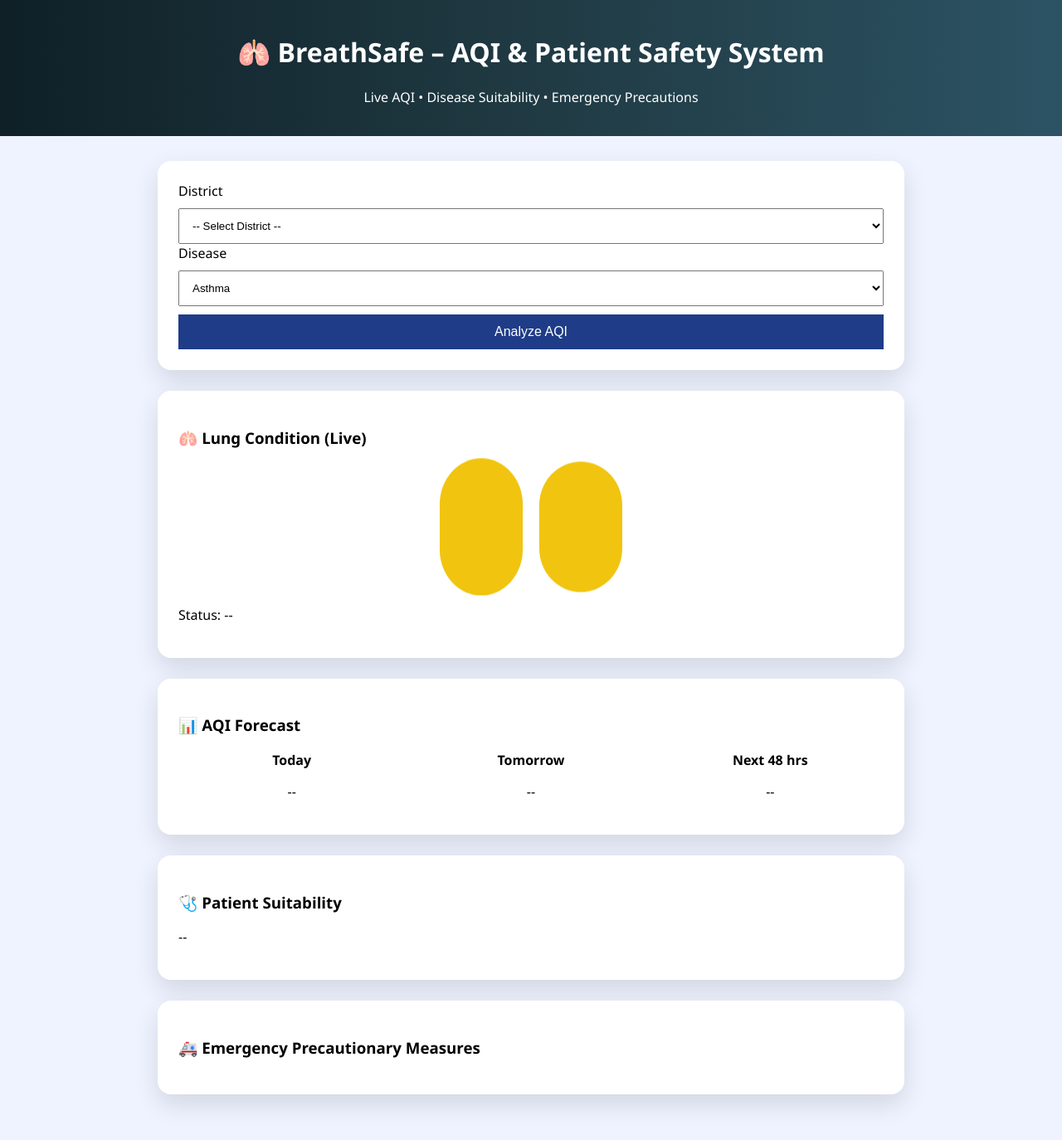
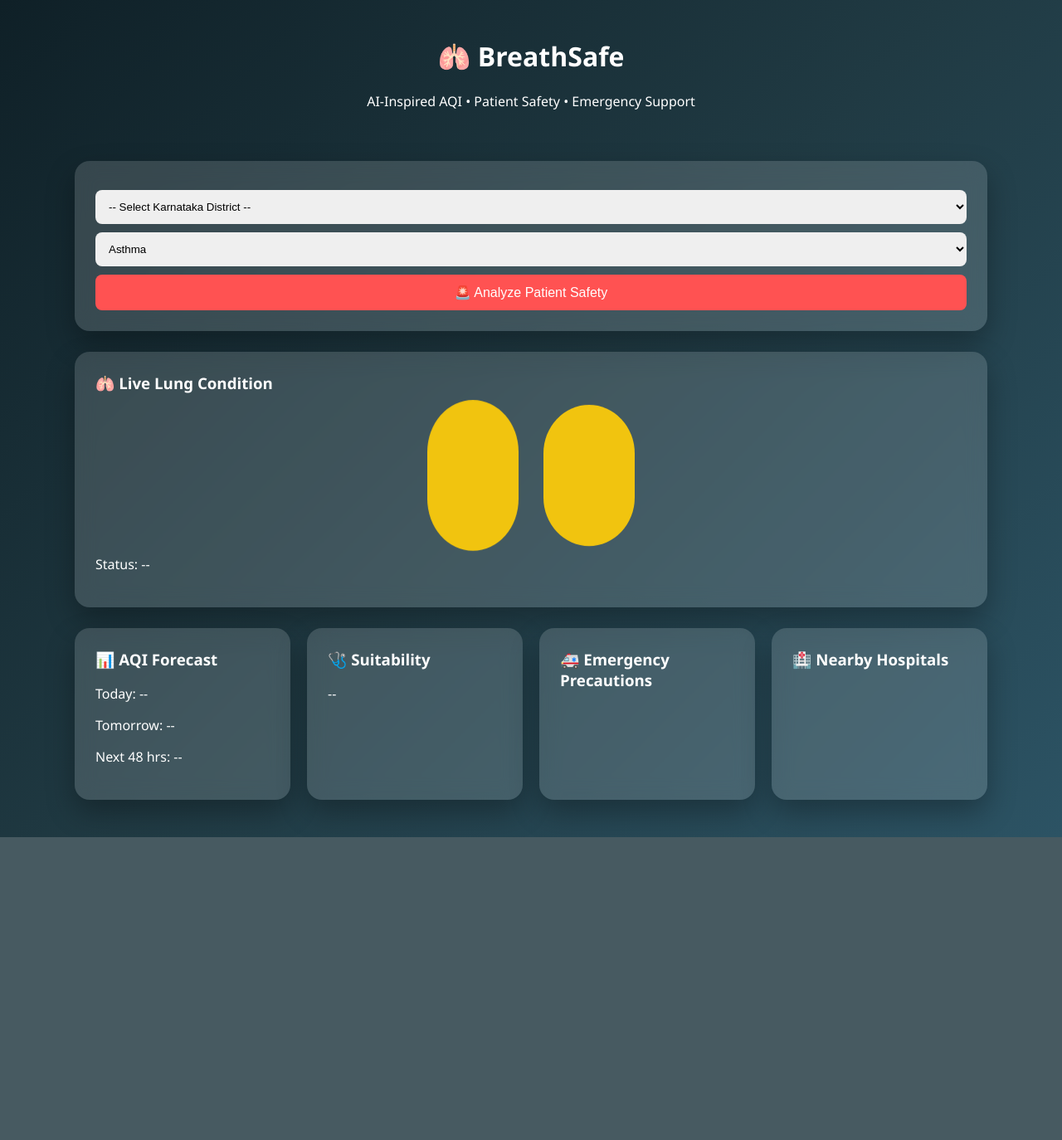
Before and after one commit to GowthamVeeraiah/Mini-Project-AQI, a Flask app: page / in a window 1280 px wide. Shown: the whole page at 83% size. After the commit the page ends 1009 px from the top, so only its background shows below. Run offline with Flask 3, Linux system fonts and the light colour scheme.

Commit message:
Revamp index.html for improved UI and functionality

```diff
--- a/templates/index.html
+++ b/templates/index.html
@@ -2,41 +2,42 @@
 <html lang="en">
 <head>
 <meta charset="UTF-8">
-<title>BreathSafe – Patient AQI Advisor</title>
+<title>BreathSafe – Smart Patient Safety System</title>
 
 <style>
 body{
+    margin:0;
     font-family:Segoe UI, sans-serif;
-    background:#eef3ff;
-    margin:0;
+    background:linear-gradient(135deg,#0f2027,#203a43,#2c5364);
+    color:white;
 }
 header{
-    background:linear-gradient(90deg,#0f2027,#203a43,#2c5364);
-    color:white;
-    padding:20px;
     text-align:center;
+    padding:25px;
 }
 .container{
-    max-width:900px;
+    max-width:1100px;
     margin:auto;
-    padding:30px;
+    padding:20px;
 }
 .card{
-    background:white;
+    background:rgba(255,255,255,0.15);
+    backdrop-filter:blur(12px);
+    border-radius:18px;
     padding:25px;
-    border-radius:16px;
     margin-bottom:25px;
-    box-shadow:0 12px 30px rgba(0,0,0,0.12);
+    box-shadow:0 15px 35px rgba(0,0,0,0.3);
 }
 select,button{
     width:100%;
     padding:12px;
     margin-top:10px;
+    border-radius:8px;
+    border:none;
 }
 button{
-    background:#1f3c88;
+    background:#ff5252;
     color:white;
-    border:none;
     font-size:16px;
     cursor:pointer;
 }
@@ -45,13 +46,12 @@ button{
 .lungs{
     display:flex;
     justify-content:center;
-    gap:20px;
-    margin:20px 0;
+    gap:30px;
 }
 .lung{
-    width:100px;
-    height:150px;
-    border-radius:50px;
+    width:110px;
+    height:160px;
+    border-radius:60px;
     background:#f1c40f;
     animation:breath 3s infinite;
 }
@@ -59,44 +59,58 @@ button{
 
 @keyframes breath{
     0%{transform:scaleY(1)}
-    50%{transform:scaleY(1.15)}
+    50%{transform:scaleY(1.2)}
     100%{transform:scaleY(1)}
 }
 
 .good{background:#2ecc71!important}
 .moderate{background:#f1c40f!important}
-.poor{background:#e74c3c!important}
+.poor{
+    background:#e74c3c!important;
+    animation:shake 0.5s infinite;
+}
 
-.forecast{
+@keyframes shake{
+    0%{transform:translateX(0)}
+    25%{transform:translateX(-5px)}
+    50%{transform:translateX(5px)}
+    75%{transform:translateX(-5px)}
+    100%{transform:translateX(0)}
+}
+
+.grid{
     display:grid;
-    grid-template-columns:repeat(3,1fr);
-    gap:15px;
-    text-align:center;
+    grid-template-columns:repeat(auto-fit,minmax(250px,1fr));
+    gap:20px;
 }
+
 ul{padding-left:20px}
+h3{margin-top:0}
 </style>
 </head>
 
 <body>
 
 <header>
-<h1>🫁 BreathSafe – AQI & Patient Safety System</h1>
-<p>Live AQI • Disease Suitability • Emergency Precautions</p>
+<h1>🫁 BreathSafe</h1>
+<p>AI-Inspired AQI • Patient Safety • Emergency Support</p>
 </header>
 
 <div class="container">
 
 <div class="card">
-<label>District</label>
 <select id="city">
-<option value="">-- Select District --</option>
-<option>Bengaluru Urban</option><option>Mysuru</option><option>Hassan</option>
-<option>Tumakuru</option><option>Mangaluru</option><option>Udupi</option>
-<option>Belagavi</option><option>Ballari</option><option>Bidar</option>
-<option>Kalaburagi</option><option>Shivamogga</option><option>Mandya</option>
+<option value="">-- Select Karnataka District --</option>
+<script>
+["Bagalkote","Ballari","Belagavi","Bengaluru Rural","Bengaluru Urban","Bidar",
+"Chamarajanagar","Chikkaballapura","Chikkamagaluru","Chitradurga","Dakshina Kannada",
+"Davanagere","Dharwad","Gadag","Hassan","Haveri","Kalaburagi","Kodagu","Kolar","Koppal",
+"Mandya","Mysuru","Raichur","Ramanagara","Shivamogga","Tumakuru","Udupi",
+"Uttara Kannada","Vijayanagara","Vijayapura","Yadgir"]
+.forEach(d=>document.write(`<option>${d}</option>`));
+</script>
 </select>
 
-<label>Disease</label>
 <select id="condition">
 <option>Asthma</option>
 <option>COPD</option>
@@ -104,11 +118,11 @@ ul{padding-left:20px}
 <option>Allergic Rhinitis</option>
 </select>
 
-<button onclick="checkAQI()">Analyze AQI</button>
+<button onclick="analyze()">🚨 Analyze Patient Safety</button>
 </div>
 
 <div class="card">
-<h3>🫁 Lung Condition (Live)</h3>
+<h3>🫁 Live Lung Condition</h3>
 <div class="lungs">
 <div class="lung" id="lungL"></div>
 <div class="lung right" id="lungR"></div>
@@ -116,56 +130,61 @@ ul{padding-left:20px}
 <p id="statusText">Status: --</p>
 </div>
 
+<div class="grid">
 <div class="card">
 <h3>📊 AQI Forecast</h3>
-<div class="forecast">
-<div><b>Today</b><p id="today">--</p></div>
-<div><b>Tomorrow</b><p id="tomorrow">--</p></div>
-<div><b>Next 48 hrs</b><p id="next48">--</p></div>
-</div>
+<p>Today: <span id="today">--</span></p>
+<p>Tomorrow: <span id="tomorrow">--</span></p>
+<p>Next 48 hrs: <span id="next48">--</span></p>
 </div>
 
 <div class="card">
-<h3>🩺 Patient Suitability</h3>
+<h3>🩺 Suitability</h3>
 <p id="suitability">--</p>
 </div>
 
 <div class="card">
-<h3>🚑 Emergency Precautionary Measures</h3>
+<h3>🚑 Emergency Precautions</h3>
 <ul id="precautions"></ul>
+</div>
+
+<div class="card">
+<h3>🏥 Nearby Hospitals</h3>
+<ul id="hospitals"></ul>
+</div>
 </div>
 
 </div>
 
 <script>
-const city=document.getElementById("city");
-const condition=document.getElementById("condition");
-const lungL=document.getElementById("lungL");
-const lungR=document.getElementById("lungR");
-
-function checkAQI(){
+function analyze(){
 fetch("/getAQI",{
 method:"POST",
 headers:{"Content-Type":"application/json"},
-body:JSON.stringify({city:city.value,condition:condition.value})
+body:JSON.stringify({
+city:city.value,
+condition:condition.value
+})
 })
 .then(res=>res.json())
 .then(data=>{
 today.innerText=data.today;
 tomorrow.innerText=data.tomorrow;
 next48.innerText=data.next48;
-
 statusText.innerText="Status: "+data.status;
 suitability.innerText=data.suitability;
 
-lungL.className="lung "+data.lung_state;
-lungR.className="lung right "+data.lung_state;
+lungL.className="lung "+data.level;
+lungR.className="lung right "+data.level;
 
 precautions.innerHTML="";
 data.precautions.forEach(p=>{
-const li=document.createElement("li");
-li.innerText=p;
-precautions.appendChild(li);
+precautions.innerHTML+=`<li>${p}</li>`;
+});
+
+hospitals.innerHTML="";
+data.hospitals.forEach(h=>{
+hospitals.innerHTML+=`<li>${h}</li>`;
 });
 });
 }
```
